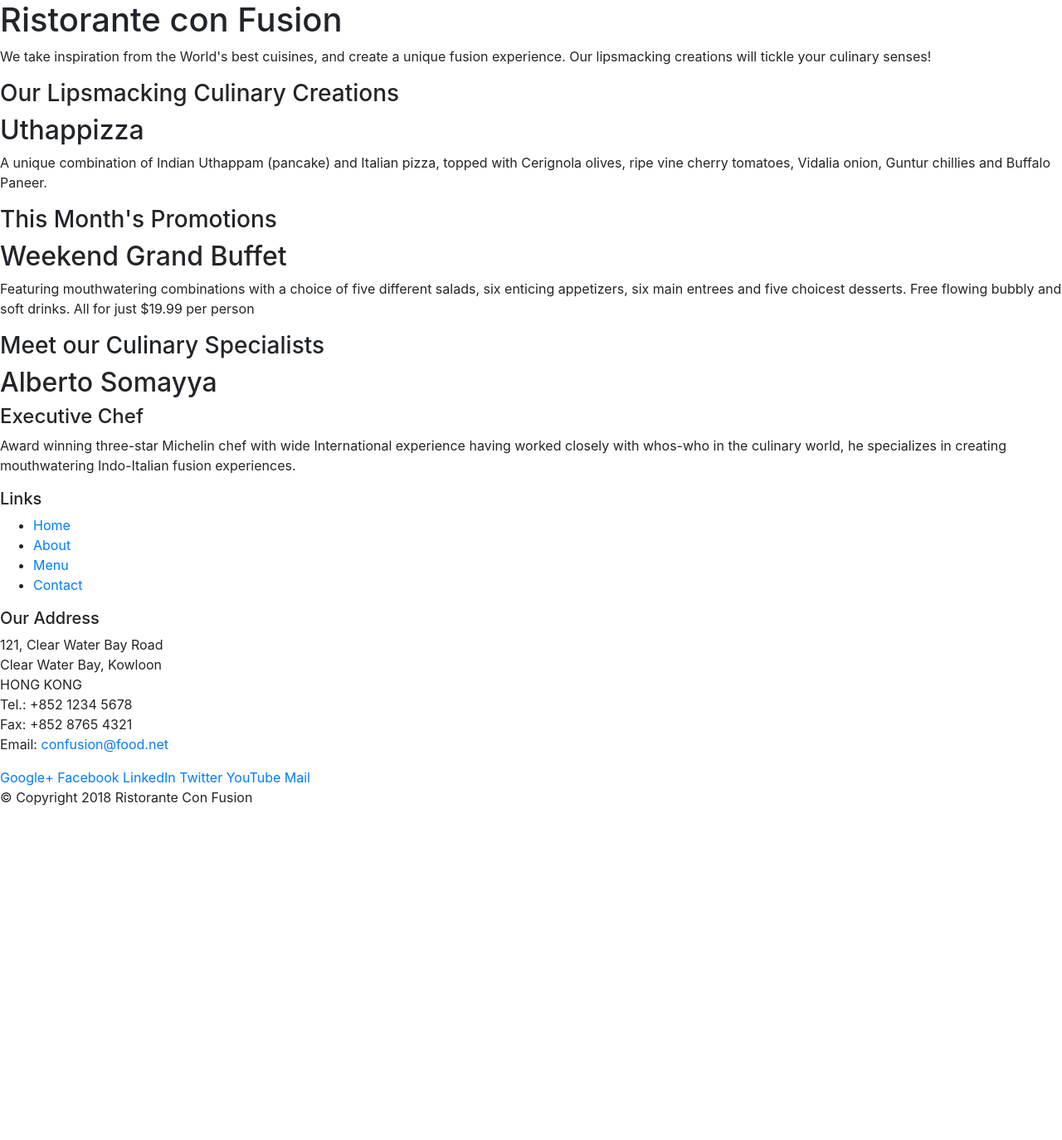
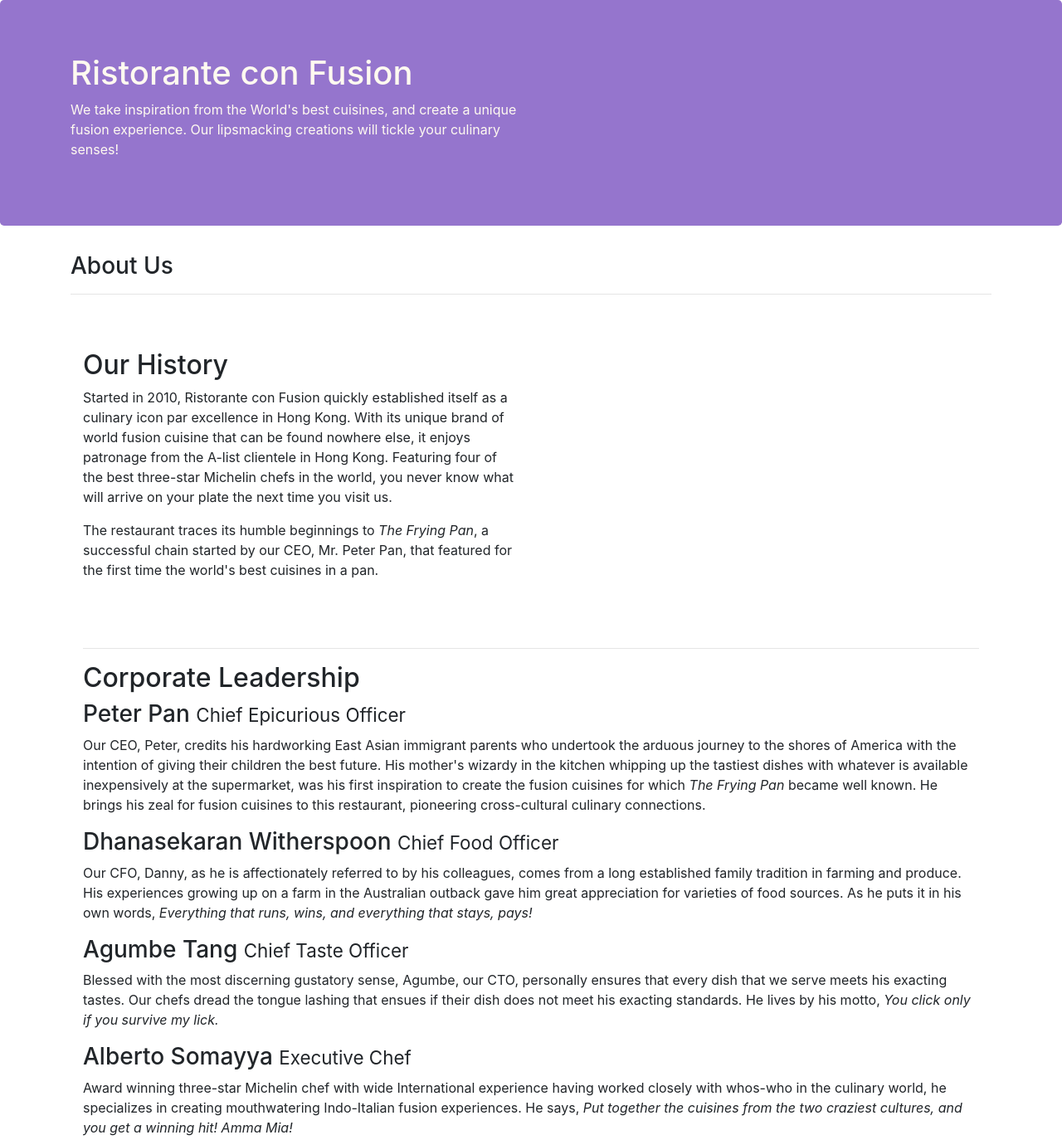
Before and after one commit to ratandheeraj/bootstrap, a website: page index.html in a window 1280 px wide. Shown: the top 1374 px of the page at 83% size. Before the commit the page ends 989 px from the top, so only its background shows below. Drawn offline with nearby package versions, Linux system fonts and the light colour scheme.

Commit message:
First assignment

```diff
--- a/index.html
+++ b/index.html
@@ -12,16 +12,17 @@
     rel="stylesheet"
     href="node_modules/bootstrap/dist/css/bootstrap.min.css"
   />
+  <link rel="stylesheet" href="styles/styles.css" />
 
   <head>
-    <title>Ristorante Con Fusion</title>
+    <title>Ristorante Con Fusion: About Us</title>
   </head>
 
   <body>
-    <header>
-      <div>
-        <div>
-          <div>
+    <header class="jumbotron jumbo">
+      <div class="container">
+        <div class="row row-header">
+          <div class="col-12 col-sm-6">
             <h1>Ristorante con Fusion</h1>
             <p>
               We take inspiration from the World's best cuisines, and create a
@@ -29,71 +30,107 @@
               your culinary senses!
             </p>
           </div>
-          <div></div>
+          <div class="col-12 col-sm"></div>
         </div>
       </div>
     </header>
 
-    <div>
+    <div class="container">
       <div>
         <div>
-          <h3>Our Lipsmacking Culinary Creations</h3>
-        </div>
-        <div>
-          <h2>Uthappizza</h2>
-          <p>
-            A unique combination of Indian Uthappam (pancake) and Italian pizza,
-            topped with Cerignola olives, ripe vine cherry tomatoes, Vidalia
-            onion, Guntur chillies and Buffalo Paneer.
-          </p>
+          <h3>About Us</h3>
+          <hr />
         </div>
       </div>
-
-      <div>
-        <div>
-          <h3>This Month's Promotions</h3>
+      <div class="container">
+        <div class="row">
+          <div class="col-md-6 history">
+            <h2>Our History</h2>
+            <p>
+              Started in 2010, Ristorante con Fusion quickly established itself
+              as a culinary icon par excellence in Hong Kong. With its unique
+              brand of world fusion cuisine that can be found nowhere else, it
+              enjoys patronage from the A-list clientele in Hong Kong. Featuring
+              four of the best three-star Michelin chefs in the world, you never
+              know what will arrive on your plate the next time you visit us.
+            </p>
+            <p>
+              The restaurant traces its humble beginnings to
+              <em>The Frying Pan</em>, a successful chain started by our CEO,
+              Mr. Peter Pan, that featured for the first time the world's best
+              cuisines in a pan.
+            </p>
+          </div>
         </div>
-        <div>
-          <h2>Weekend Grand Buffet</h2>
-          <p>
-            Featuring mouthwatering combinations with a choice of five different
-            salads, six enticing appetizers, six main entrees and five choicest
-            desserts. Free flowing bubbly and soft drinks. All for just $19.99
-            per person
-          </p>
-        </div>
+        <hr />
+        <div></div>
       </div>
 
-      <div>
+      <div class="container">
         <div>
-          <h3>Meet our Culinary Specialists</h3>
-        </div>
-        <div>
-          <h2>Alberto Somayya</h2>
-          <h4>Executive Chef</h4>
-          <p>
+          <h2>Corporate Leadership</h2>
+          <h3>Peter Pan <small>Chief Epicurious Officer</small></h3>
+          <div class="d-none d-md-block">
+            <p>
+              Our CEO, Peter, credits his hardworking East Asian immigrant
+              parents who undertook the arduous journey to the shores of America
+              with the intention of giving their children the best future. His
+              mother's wizardy in the kitchen whipping up the tastiest dishes
+              with whatever is available inexpensively at the supermarket, was
+              his first inspiration to create the fusion cuisines for which
+              <em>The Frying Pan</em> became well known. He brings his zeal for
+              fusion cuisines to this restaurant, pioneering cross-cultural
+              culinary connections.
+            </p>
+          </div>
+
+          <h3>Dhanasekaran Witherspoon <small>Chief Food Officer</small></h3>
+          <p class="d-none d-md-block">
+            Our CFO, Danny, as he is affectionately referred to by his
+            colleagues, comes from a long established family tradition in
+            farming and produce. His experiences growing up on a farm in the
+            Australian outback gave him great appreciation for varieties of food
+            sources. As he puts it in his own words,
+            <em
+              >Everything that runs, wins, and everything that stays, pays!</em
+            >
+          </p>
+          <h3>Agumbe Tang <small>Chief Taste Officer</small></h3>
+          <p class="d-none d-md-block">
+            Blessed with the most discerning gustatory sense, Agumbe, our CTO,
+            personally ensures that every dish that we serve meets his exacting
+            tastes. Our chefs dread the tongue lashing that ensues if their dish
+            does not meet his exacting standards. He lives by his motto,
+            <em>You click only if you survive my lick.</em>
+          </p>
+          <h3>Alberto Somayya <small>Executive Chef</small></h3>
+          <p class="d-none d-md-block">
             Award winning three-star Michelin chef with wide International
             experience having worked closely with whos-who in the culinary
             world, he specializes in creating mouthwatering Indo-Italian fusion
-            experiences.
+            experiences. He says,
+            <em
+              >Put together the cuisines from the two craziest cultures, and you
+              get a winning hit! Amma Mia!</em
+            >
           </p>
         </div>
       </div>
     </div>
 
-    <footer>
-      <div>
-        <div>
-          <div>
+    <footer class="footer jumbotron">
+      <div class="container">
+        <div class="row">
+          <div class="col-4 offset-1 col-sm-2">
             <h5>Links</h5>
-            <ul>
+            <ul class="list-unstyled">
               <li><a href="#">Home</a></li>
               <li><a href="#">About</a></li>
               <li><a href="#">Menu</a></li>
               <li><a href="#">Contact</a></li>
             </ul>
           </div>
-          <div>
+          <div class="col-7 col-sm-5">
             <h5>Our Address</h5>
             <address>
               121, Clear Water Bay Road<br />
@@ -104,8 +141,8 @@
               Email: <a href="mailto:confusion@food.net">confusion@food.net</a>
             </address>
           </div>
-          <div>
-            <div>
+          <div class="col-12 col-sm-4 align-self-center">
+            <div class="text-center">
               <a href="http://google.com/+">Google+</a>
               <a href="http://www.facebook.com/profile.php?id=">Facebook</a>
               <a href="http://www.linkedin.com/in/">LinkedIn</a>
@@ -115,8 +152,8 @@
             </div>
           </div>
         </div>
-        <div>
-          <div>
+        <div class="row justify-content-center">
+          <div class="col-auto">
             <p>© Copyright 2018 Ristorante Con Fusion</p>
           </div>
         </div>
--- /dev/null
+++ b/styles/styles.css
@@ -0,0 +1,8 @@
+.jumbo {
+  background: #9575cd;
+  color: floralwhite;
+}
+.history {
+  padding-top: 50px;
+  padding-bottom: 50px;
+}
```
